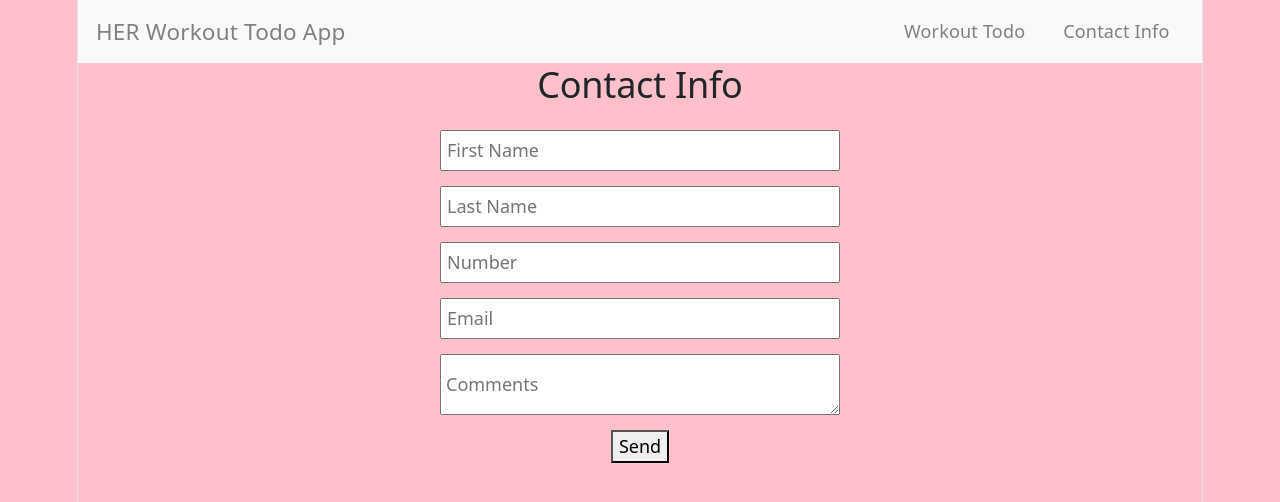
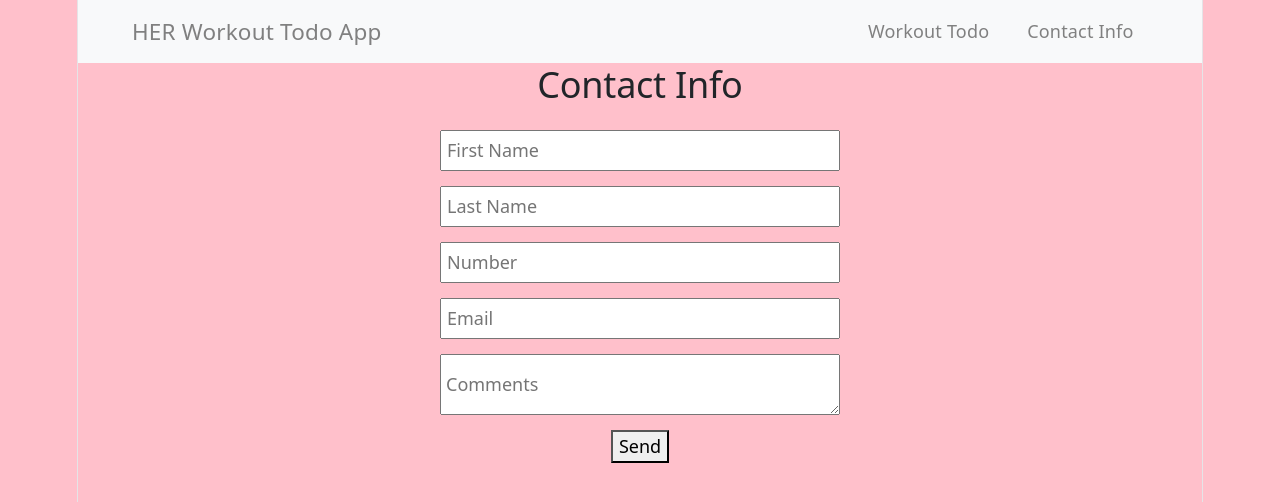
Before and after one commit to patzibernadette/Project-Three-Todo-App, a React (Vite) app: page /contact in a window 1280 px wide. Shown: the top 502 px of the page. Built offline with nearby package versions, Linux system fonts and the light colour scheme.

Commit message:
added change  to navbar

```diff
--- a/src/components/Navbar.jsx
+++ b/src/components/Navbar.jsx
@@ -2,7 +2,7 @@
 
 function Navbar() {
     return (
-        <nav className="navbar navbar-light bg-light px-3">
+        <nav className="navbar navbar-light bg-light px-5">
 
             <Link className="navbar-brand text-gray" to="/todos">
                 HER Workout Todo App
```
